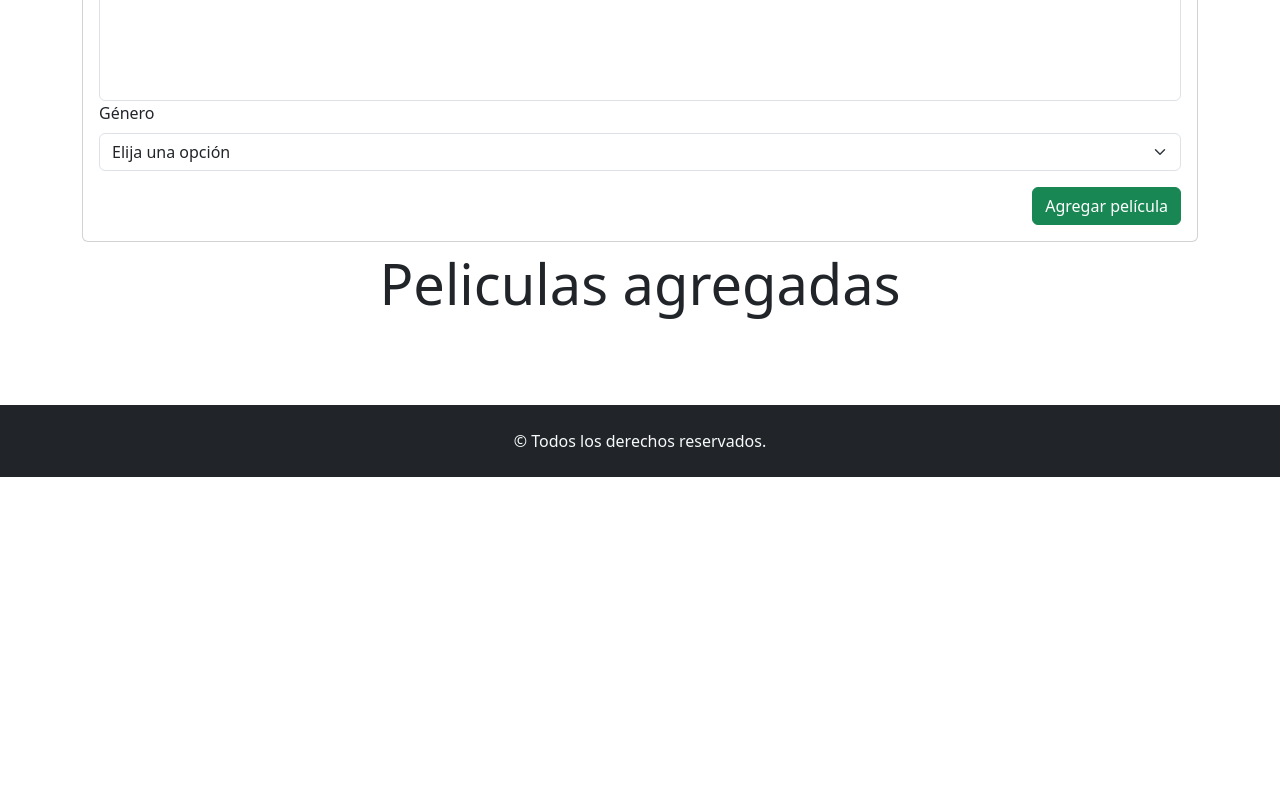
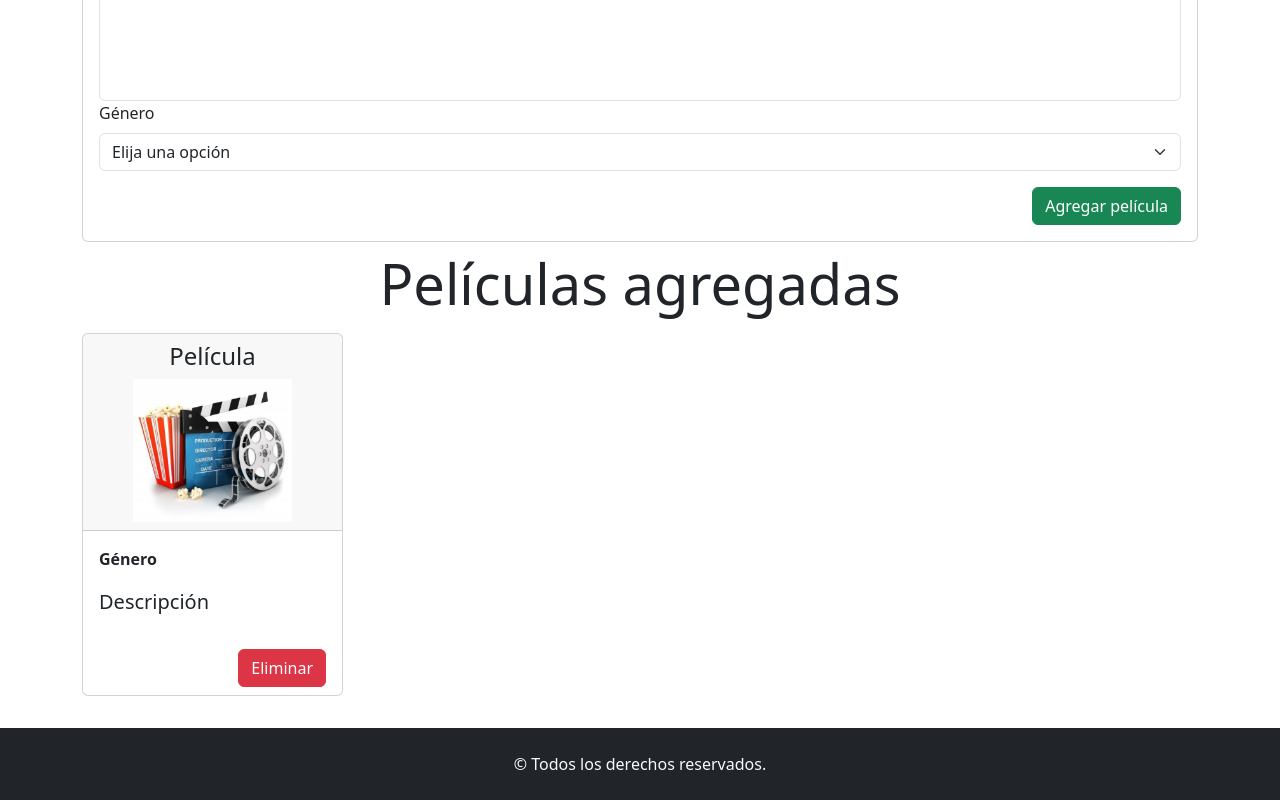
Before and after one commit to lucasecapdevila/react-tp1-ejercicio10, a React (Vite) app: page / in a window 1280 px wide. Shown: the part 323-1123 px from the top of the page. Before the commit the page ends 800 px from the top, so only its background shows below. Built offline with nearby package versions, Linux system fonts and the light colour scheme.

Commit message:
se agrega maquetado del item pelicula

```diff
--- a/src/App.css
+++ b/src/App.css
@@ -16,3 +16,19 @@ span{
   height: 150px;
   resize: none;
 }
+
+.imgPelicula{
+  width: 50%;
+}
+
+@media screen and (min-width: 576px) and (max-width: 767px) {
+  .imgPelicula{
+    width: 60% !important;
+  }
+}
+
+@media screen and (min-width: 768px) {
+  .imgPelicula{
+    width: 70% !important;
+  }
+}
--- /dev/null
+++ b/src/components/ItemPelicula.jsx
@@ -0,0 +1,22 @@
+import React from 'react'
+import { Button, Card } from 'react-bootstrap'
+
+const ItemPelicula = () => {
+  return (
+    <article className='col-12 col-sm-6 col-md-4 col-lg-3 d-flex flex-column'>
+      <Card className='my-2'>
+        <Card.Header className='d-flex flex-column align-items-center'>
+          <h4>Película</h4>
+          <img className='imgPelicula' src='../../public/cine.webp' />
+        </Card.Header>
+        <Card.Body>
+          <p className='fw-bold'>Género</p>
+          <p className='lead'>Descripción</p>
+        </Card.Body>
+        <Button variant='danger' className='ms-auto me-3 mb-2'>Eliminar</Button>
+      </Card>
+    </article>
+  )
+}
+
+export default ItemPelicula
--- a/src/components/ListaPeliculas.jsx
+++ b/src/components/ListaPeliculas.jsx
@@ -1,9 +1,11 @@
 import React from 'react'
+import ItemPelicula from './ItemPelicula'
 
 const ListaPeliculas = () => {
   return (
     <section className='mt-2 row'>
-      <h2 className='text-center display-4'>Peliculas agregadas</h2>
+      <h2 className='text-center display-4'>Películas agregadas</h2>
+      <ItemPelicula />
     </section>
   )
 }
```
Also changed, not shown: public/cine.webp (added).
